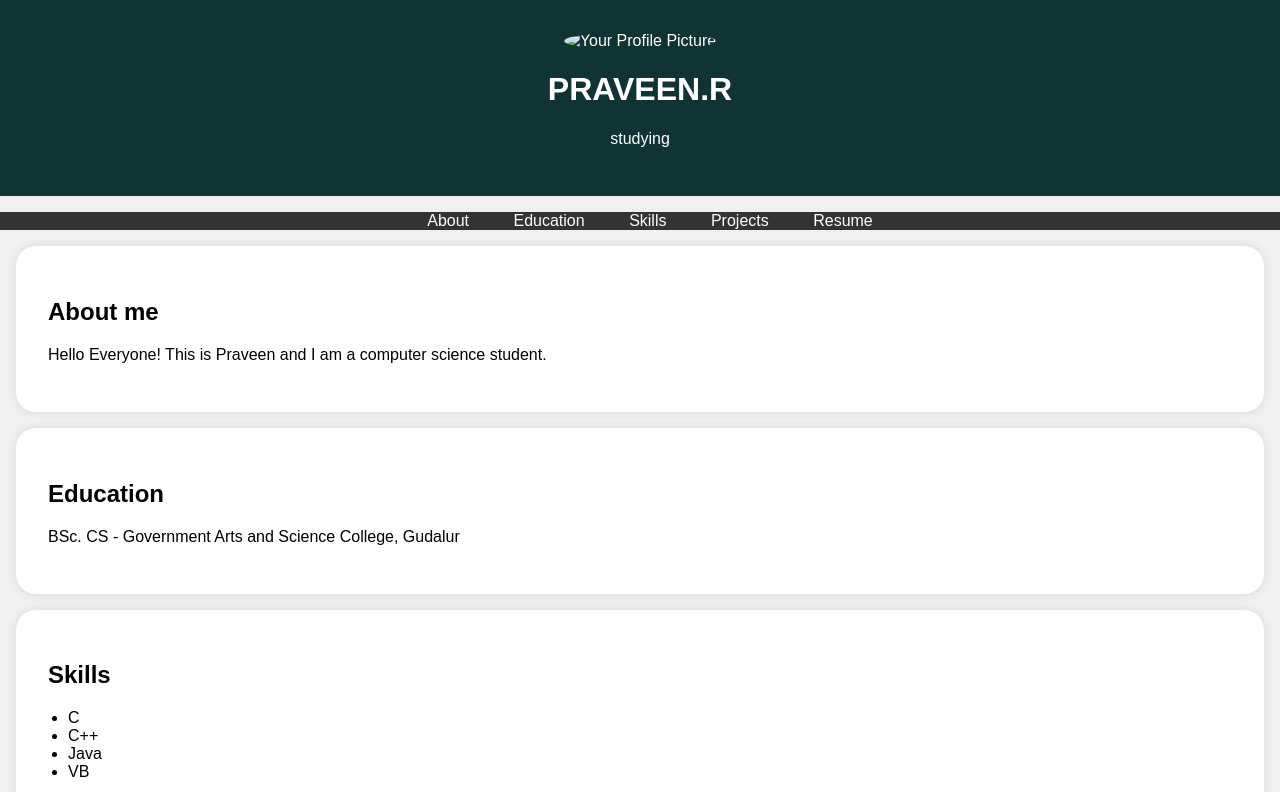
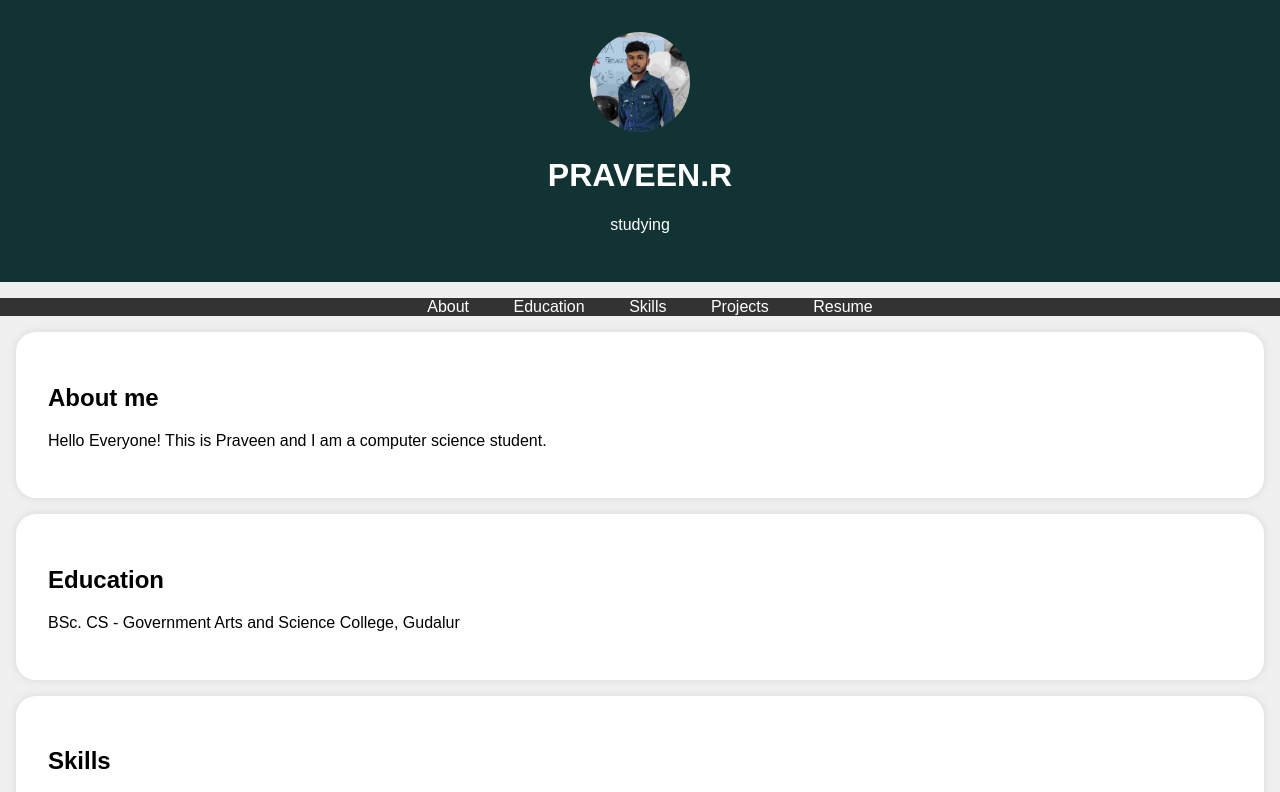
Before and after one commit to Praveen7351/Digitalportfolio, a plain HTML site: page index.html in a window 1280 px wide. Shown: the top 792 px of the page. Drawn offline with Linux system fonts and the light colour scheme.

Commit message:
Update index.html

```diff
--- a/index.html
+++ b/index.html
@@ -84,7 +84,7 @@
     <header>
         <div class="header-content">
             <!-- Add your profile picture here -->
-            <img src=" /image /a.jpg" alt="Your Profile Picture" class="profile-picture">
+            <img src="IMG_20231025_093715.jpg" alt="Your Profile Picture" class="profile-picture">
             <h1>PRAVEEN.R</h1>
             <p>studying</p>
         </div>
```
